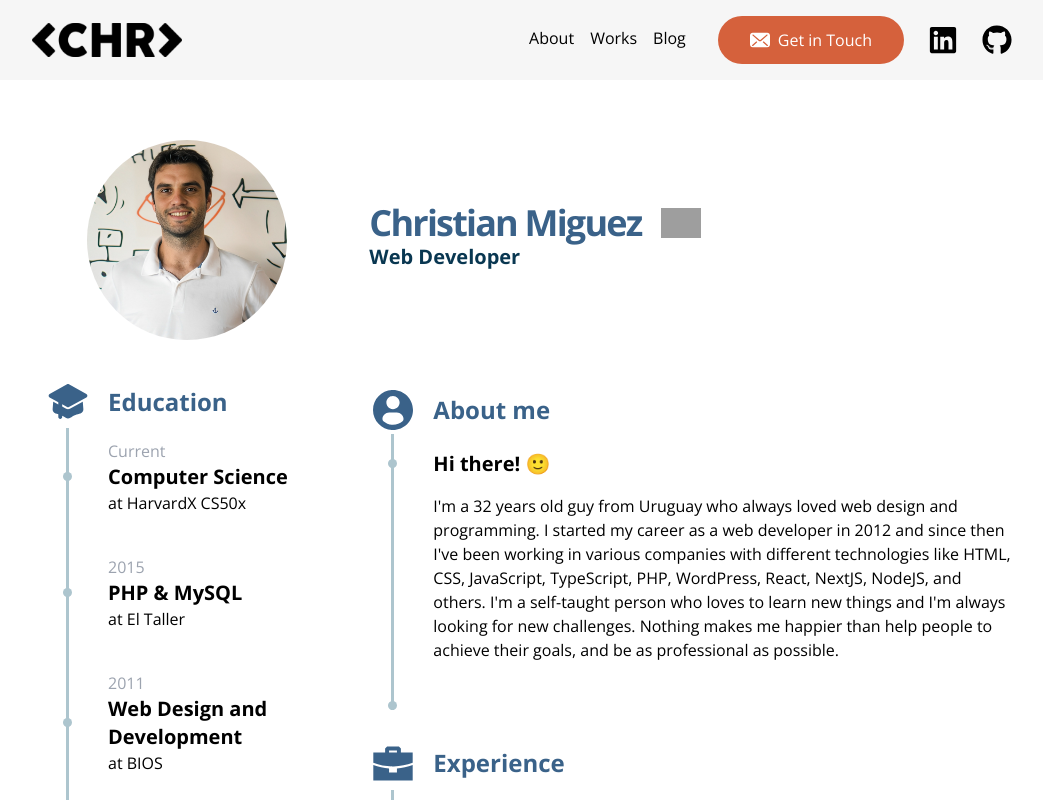
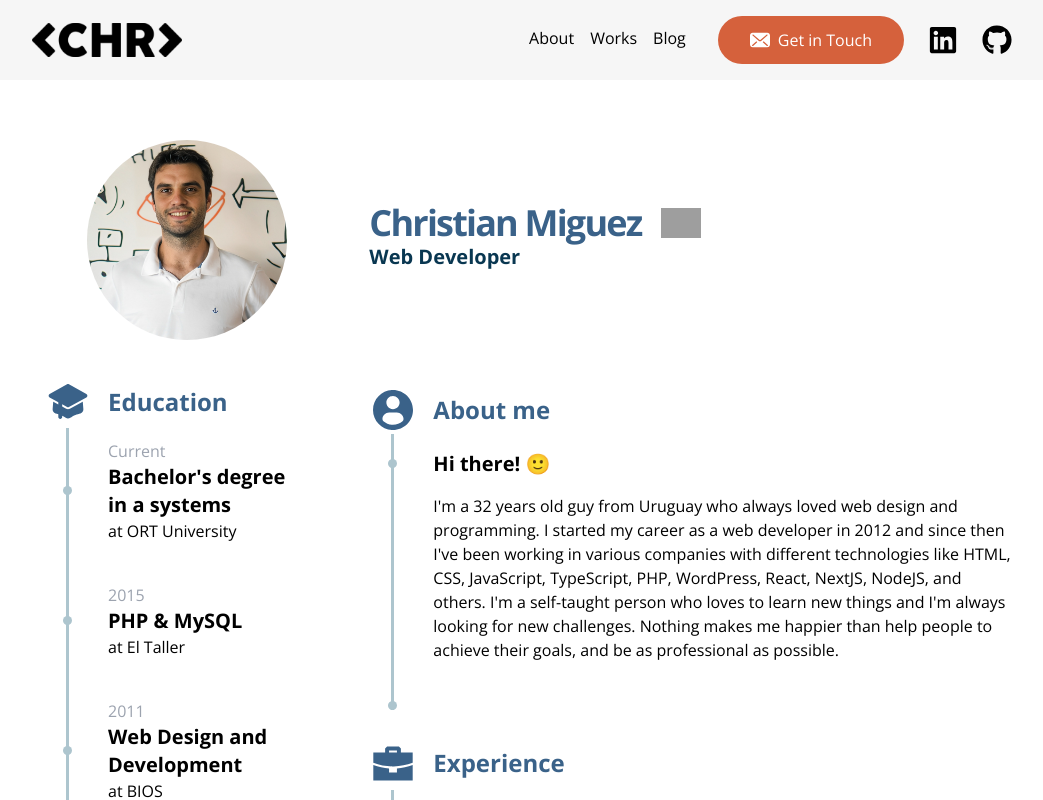
Before and after one commit to christianMiguez/front-christianmiguez.com, a Next.js app: page /about in a window 1280 px wide. Shown: the top 800 px of the page, without its empty margins (118-1161 px from the left). Built offline with nearby package versions, Linux system fonts and the light colour scheme; grey boxes are pictures that could not be loaded.

Commit message:
update current studies

```diff
--- a/src/app/about/page.tsx
+++ b/src/app/about/page.tsx
@@ -200,8 +200,10 @@ export default async function About() {
 
               <div className="resume_content pl-16 mb-10">
                 <span className="date text-gray-400">Current</span>
-                <h3 className={`h5 ${styles.dot}`}>Computer Science</h3>
-                <p className="small mb-4">at HarvardX CS50x</p>
+                <h3 className={`h5 ${styles.dot}`}>
+                  Bachelor's degree in a systems
+                </h3>
+                <p className="small mb-4">at ORT University</p>
               </div>
 
               <div className="resume_content pl-16 mb-10">
```
